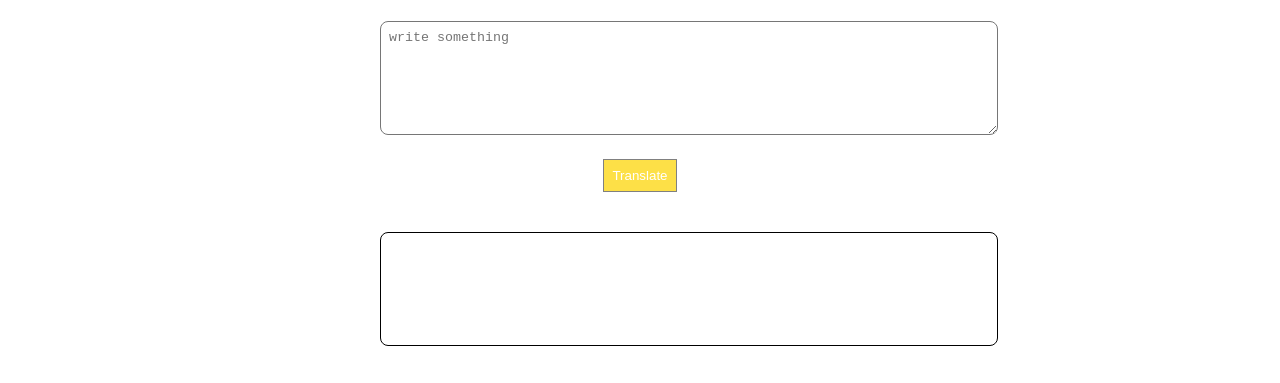
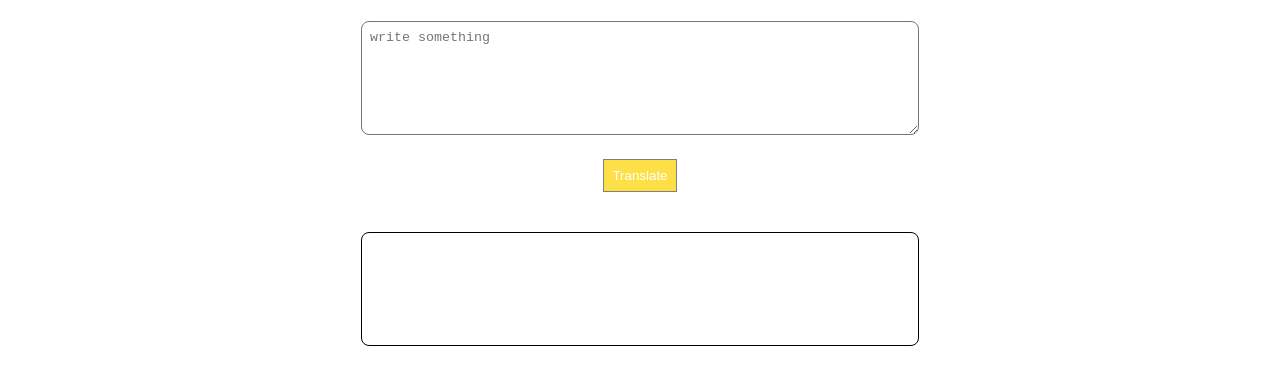
Before and after one commit to amn5277/banana-translator, a plain HTML site: page index.html in a window 1280 px wide. Shown: the part 105-488 px from the top of the page. Drawn offline with Linux system fonts and the light colour scheme; a web font is replaced by a local one.

Commit message:
undo margin-update width of input/output section

```diff
--- a/styles.css
+++ b/styles.css
@@ -32,8 +32,8 @@ body{
 
 .section-input{
     display: block;
-    margin: 1.5rem 2.5rem;
-    width: 100%;
+    margin: 1.5rem auto;
+    width: 90%;
     height: 6rem;
     padding: 0.5rem;
     border-radius: 0.5rem;
@@ -51,8 +51,8 @@ body{
 /* output-section */
 
 .section-output{
-    margin: 2.5rem 2.5rem;
-    width: 100%;
+    margin: 2.5rem auto;
+    width: 90%;
 
     border: 0.1rem solid black;
     padding: 0.5rem;
```
